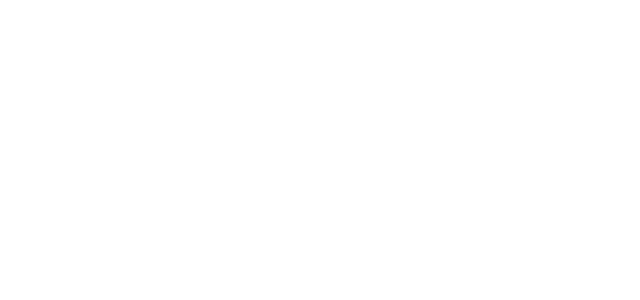
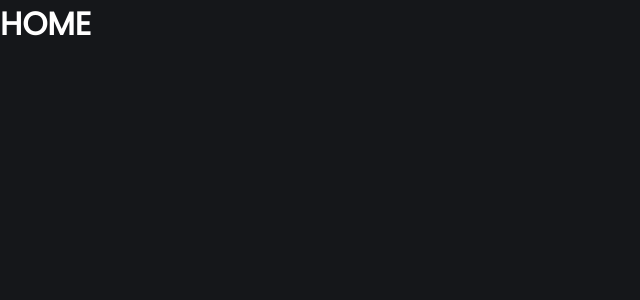
Before and after one commit to leonardosip/projeto-log, a React (Vite) app: page /register in a window 1280 px wide. Shown: the top 300 px of the page, without its empty margins (0-640 px from the left). Built offline with nearby package versions, Linux system fonts and the light colour scheme.

Commit message:
criando as paginas home e register e o routes

```diff
--- a/package.json
+++ b/package.json
@@ -12,7 +12,8 @@
   "dependencies": {
     "firebase": "^11.6.0",
     "react": "^19.0.0",
-    "react-dom": "^19.0.0"
+    "react-dom": "^19.0.0",
+    "react-router-dom": "^7.5.0"
   },
   "devDependencies": {
     "@eslint/js": "^9.21.0",
--- a/src/App.jsx
+++ b/src/App.jsx
@@ -1,13 +1,16 @@
-
-
+import RoutesApp from "./routes";
+import { BrowserRouter } from "react-router-dom";
+import './index.css'
 
 function App(){
 
   return(
-    <div>
+    <BrowserRouter>
+      <RoutesApp/>
+    </BrowserRouter>
 
-    </div>
   )
+
 }
 
 export default App;
--- /dev/null
+++ b/src/index.css
@@ -0,0 +1,16 @@
+*{
+    margin: 0;
+    padding: 0;
+    box-sizing: border-box;
+}
+
+body{
+    background-color: #15171a;
+    color: white;
+    width: 100%;
+    font-family: 'Poppins', sans-serif;
+}
+
+button{
+    cursor: pointer;
+}
--- /dev/null
+++ b/src/pages/Home.jsx
@@ -0,0 +1,13 @@
+
+
+
+function Home(){
+
+  return(
+    <div>
+      <h1>HOME </h1>
+    </div>
+  )
+}
+
+export default Home;
--- /dev/null
+++ b/src/pages/Register.jsx
@@ -0,0 +1,13 @@
+
+
+
+function Register(){
+
+    return(
+      <div>
+        <h1>HOME </h1>
+      </div>
+    )
+  }
+
+  export default Register;
--- /dev/null
+++ b/src/routes.jsx
@@ -0,0 +1,16 @@
+import {Routes, Route} from 'react-router-dom'
+
+import Home from './pages/Home'
+import Register from './pages/Register'
+
+function RoutesApp(){
+    return(
+        <Routes>
+            <Route path='/' element={<Home/>}/>
+            <Route path='/register' element={<Register/>} />
+        </Routes>
+    )
+}
+
+
+export default RoutesApp;
```
Also changed, not shown: src/pages/home.css (added), 1 other file (tests, documents, lock files or other folders).
